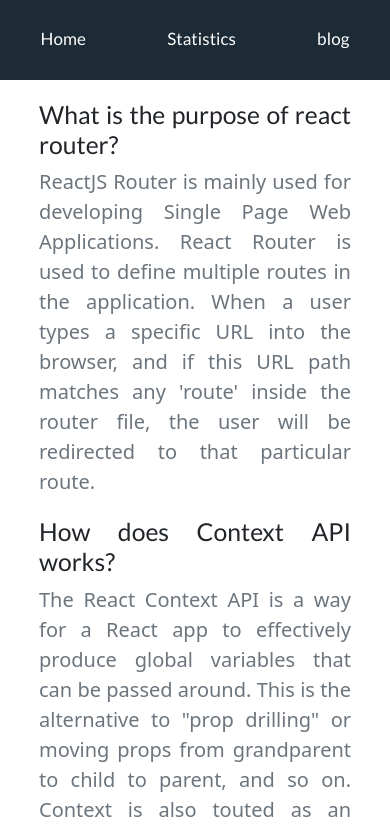
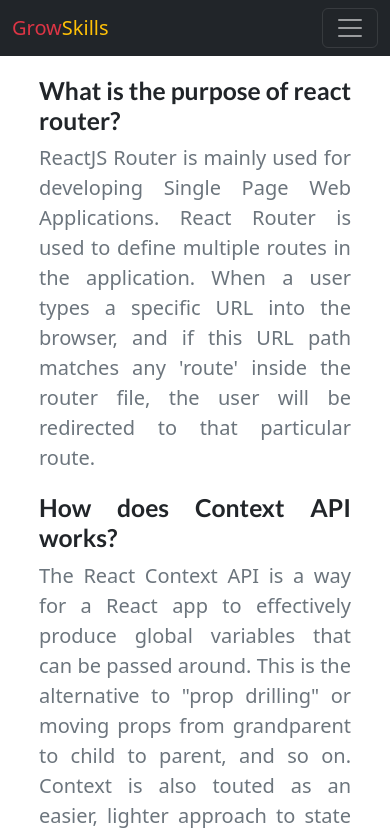
Before and after one commit to CrisTain333/GrowSkills, a React (Create React App) app: page /blog in a window 390 px wide. Shown: the top 830 px of the page. Built offline with nearby package versions, Linux system fonts and the light colour scheme.

Commit message:
Navbar Changed

```diff
--- a/public/index.html
+++ b/public/index.html
@@ -26,7 +26,7 @@
       work correctly both with client-side routing and a non-root public URL.
       Learn how to configure a non-root public URL by running `npm run build`.
     -->
-    <title>GrowSkill</title>
+    <title>GrowSkills</title>
   </head>
   <body>
     <noscript>You need to enable JavaScript to run this app.</noscript>
@@ -41,5 +41,8 @@
       To begin the development, run `npm start` or `yarn start`.
       To create a production bundle, use `npm run build` or `yarn build`.
     -->
+    <script src="https://cdn.jsdelivr.net/npm/bootstrap@5.2.2/dist/js/bootstrap.bundle.min.js" integrity="sha384-OERcA2EqjJCMA+/3y+gxIOqMEjwtxJY7qPCqsdltbNJuaOe923+mo//f6V8Qbsw3" crossorigin="anonymous"></script>
+  </body>
+
   </body>
 </html>
--- a/src/Components/Home/Home.jsx
+++ b/src/Components/Home/Home.jsx
@@ -5,7 +5,6 @@
 import Footer from '../footer/Footer'
 const Home = () => {
   const data = useLoaderData()
-  // console.log(data)
   return (
     <>
     <div style={{background: "url(https://bootstrapious.com/i/snippets/sn-bg-image/bg.jpg)"}} className="page-holder bg-cover">
--- a/src/Components/Navbar/Navbar.jsx
+++ b/src/Components/Navbar/Navbar.jsx
@@ -1,24 +1,31 @@
 import React from 'react'
-import './navbar.css'
 import { Link } from 'react-router-dom'
 
 const Navbar = () => {
   return (
     <>
-   <nav>
-        <div className="mainDiv">
-          <div className='okkks'>
+      <nav className="navbar navbar-expand-lg  navbar-dark bg-dark">
+  <div className="container-fluid">
+    <Link className="navbar-brand text-danger" to="/">Grow<span className='text-warning'>Skills</span></Link>
+    <button className="navbar-toggler" type="button" data-bs-toggle="collapse" data-bs-target="#navbarNav" aria-controls="navbarNav" aria-expanded="false" aria-label="Toggle navigation">
+      <span className="navbar-toggler-icon"></span>
+    </button>
+    <div className="collapse navbar-collapse" id="navbarNav">
+      <ul className="navbar-nav ms-auto">
+        <li className="nav-item">
+          <Link className="nav-link active" aria-current="page" to="/">Home</Link>
+        </li>
+        <li className="nav-item">
+          <Link className="nav-link" to="/statistics">Statistics</Link>
+        </li>
+        <li className="nav-item">
+          <Link className="nav-link" to="/blog">blog</Link>
+        </li>
 
-            <p className='text-danger'>Grow<span className='text-warning'>Skills</span></p>
-
-          </div>
-          <div className='linkDivs'>
-            <Link to="/">Home</Link>
-            <Link to="/statistics">Statistics</Link>
-            <Link to="/blog">blog</Link>
-          </div>
-        </div>
-      </nav>
+      </ul>
+    </div>
+  </div>
+</nav>
 
     </>
   )
--- a/src/Components/Navbar/navbar.css
+++ /dev/null
@@ -1,60 +0,0 @@
-@import url('https://fonts.googleapis.com/css2?family=Lato&display=swap');
-*{
-    margin: 0;
-    padding: 0;
-}
-nav{
-    background-color: #1C2B35;
-    height: 80px;
-    /* align-items: center; */
-    display: flex;
-
-}
-nav>.mainDiv{
-    width: 80%;
-    margin: 0px auto;
-    display: flex;
-    align-items: center;
-    justify-content: space-between;
-}
-a{
-    margin-right: 32px;
-    text-decoration: none;
-    color: #FFFFFF;
-    font-family: 'Lato';
-font-style: normal;
-font-weight: 400;
-font-size: 17px;
-line-height: 20px;
-letter-spacing: 0.005em;
-}
-a:hover{
-    color: #ff9900;
-}
-.mainDiv>.okkks>p{
-    font-size: 28px;
-    font-family: 'Lato';
-}
-
-@media screen and (max-width:668px)  {
-    nav>.mainDiv{
-        width: 100%;
-        display: block;
-        align-items: center;
-       text-align: center;
-    }
-
-    .mainDiv>.linkDivs{
-        margin-top: 29px;
-        display: flex;
-        align-items: center;
-        justify-content: space-around;
-    }
-    a{
-        margin: 0;
-    }
-    .mainDiv>.okkks>p{
-        display: none;
-    }
-
-}
--- a/src/Components/QuizOptions/QuizQus.jsx
+++ b/src/Components/QuizOptions/QuizQus.jsx
@@ -3,10 +3,7 @@
 import toast, { Toaster } from "react-hot-toast";
 
 const QuizQus = (props) => {
-  const [ans, setAns] = useState("");
   const { question, options } = props.data;
-  // console.log(props.data)
-
 
 
   const notify = () => {
@@ -28,7 +25,6 @@
   };
 
   const handleanswer = (e) => {
-    setAns(e.target.value);
     if (props.data.correctAnswer === e.target.value) {
       notify();
     } else {
```
Also changed, not shown: 1 other file (tests, documents, lock files or other folders).
